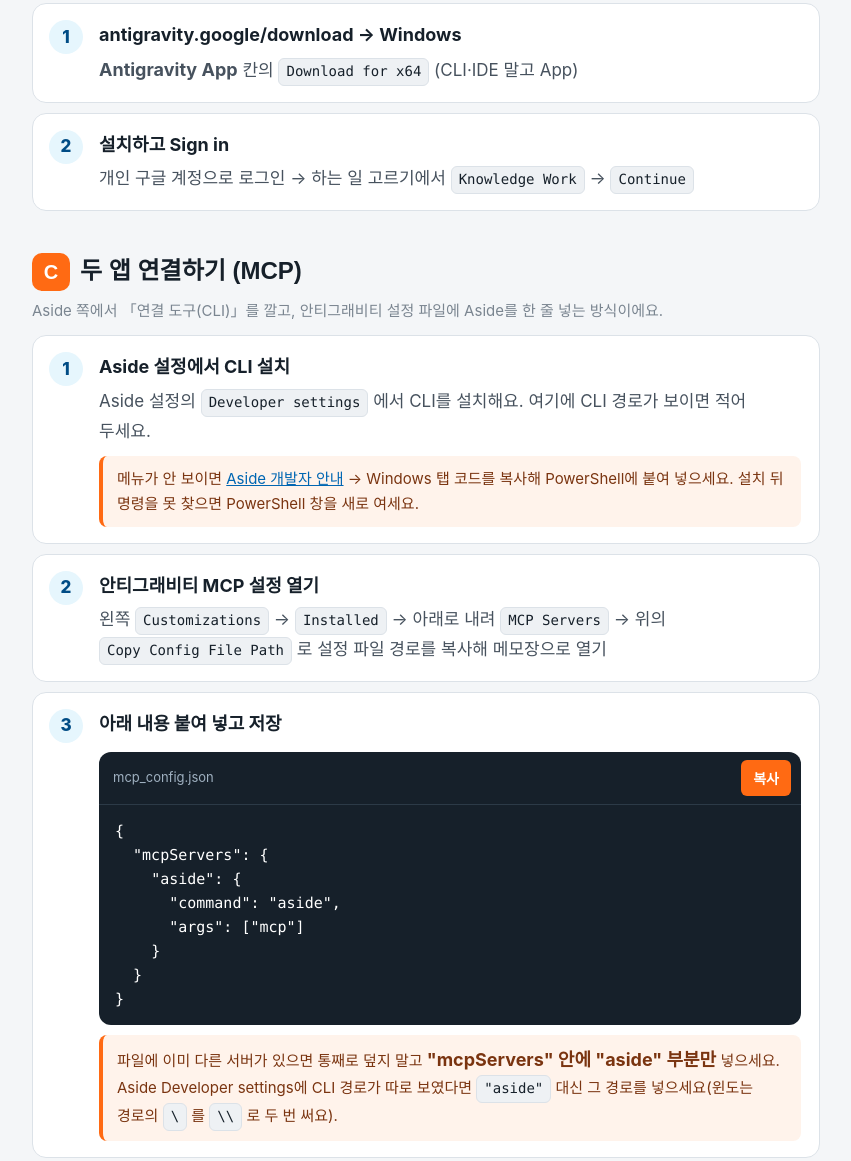
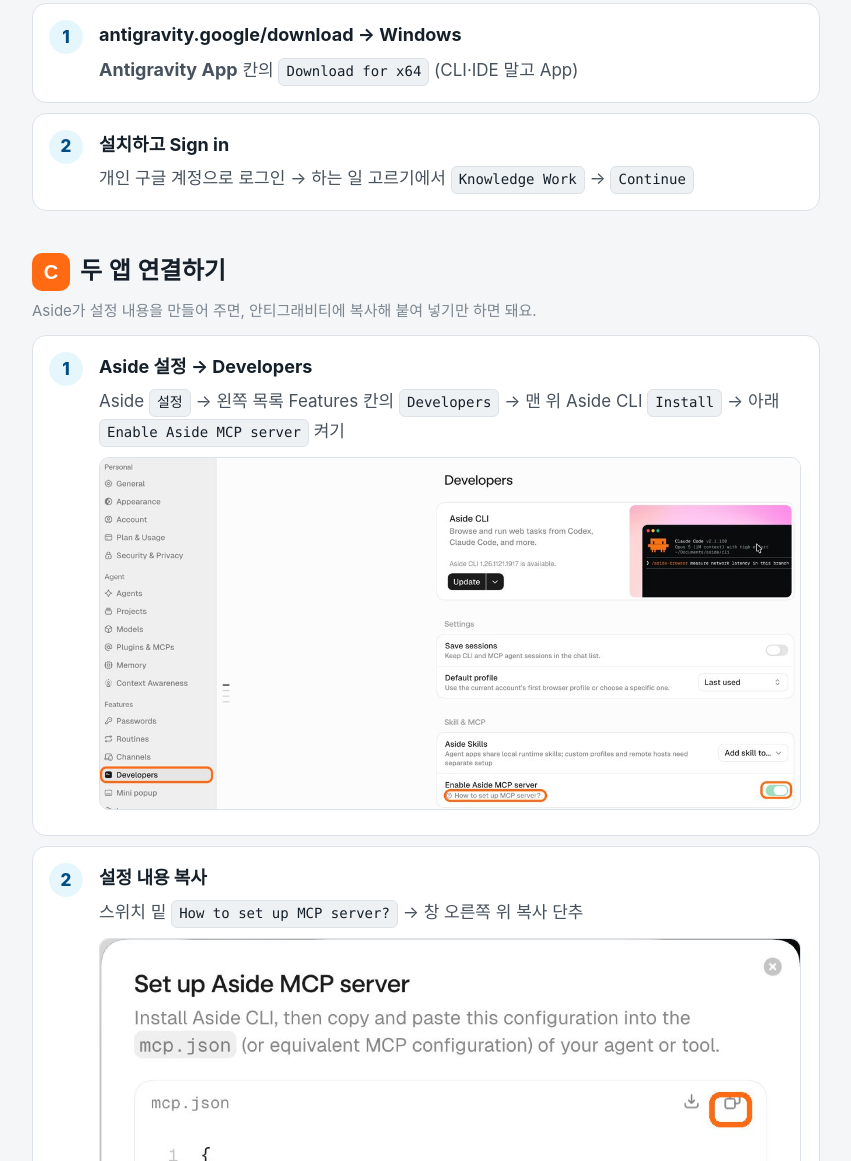
Before and after one commit to jera0520/gknu-aside, a plain HTML site: page aside-setup.html in a window 1280 px wide. Shown: the part 1072-2233 px from the top of the page, without its empty margins (214-1065 px from the left). Drawn offline with Linux system fonts and the light colour scheme; a web font is replaced by a local one.

Commit message:
Use Aside Developers copy button for MCP setup
Co-Authored-By: Claude Opus 5.5 <noreply@anthropic.com>

```diff
--- a/aside-setup.html
+++ b/aside-setup.html
@@ -75,12 +75,13 @@ ol.st p{margin:4px 0 0;color:var(--ink-2)}
 <li><b>설치하고 Sign in</b><p>개인 구글 계정으로 로그인 → 하는 일 고르기에서 <span class="btn">Knowledge Work</span> → <span class="btn">Continue</span></p></li>
 </ol>
 
-<h2><span>C</span>두 앱 연결하기 (MCP)</h2>
-<p class="sub">Aside 쪽에서 「연결 도구(CLI)」를 깔고, 안티그래비티 설정 파일에 Aside를 한 줄 넣는 방식이에요.</p>
+<h2><span>C</span>두 앱 연결하기</h2>
+<p class="sub">Aside가 설정 내용을 만들어 주면, 안티그래비티에 복사해 붙여 넣기만 하면 돼요.</p>
 <ol class="st">
-<li><b>Aside 설정에서 CLI 설치</b><p>Aside 설정의 <span class="btn">Developer settings</span> 에서 CLI를 설치해요. 여기에 CLI 경로가 보이면 적어 두세요.</p><div class="tip">메뉴가 안 보이면 <a href="https://docs.aside.com/help/developers#install-the-cli" target="_blank" rel="noopener">Aside 개발자 안내</a> → Windows 탭 코드를 복사해 PowerShell에 붙여 넣으세요. 설치 뒤 명령을 못 찾으면 PowerShell 창을 새로 여세요.</div></li>
-<li><b>안티그래비티 MCP 설정 열기</b><p>왼쪽 <span class="btn">Customizations</span> → <span class="btn">Installed</span> → 아래로 내려 <span class="btn">MCP Servers</span> → 위의 <span class="btn">Copy Config File Path</span> 로 설정 파일 경로를 복사해 메모장으로 열기</p></li>
-<li><b>아래 내용 붙여 넣고 저장</b>
+<li><b>Aside 설정 → Developers</b><p>Aside <span class="btn">설정</span> → 왼쪽 목록 Features 칸의 <span class="btn">Developers</span> → 맨 위 Aside CLI <span class="btn">Install</span> → 아래 <span class="btn">Enable Aside MCP server</span> 켜기</p><img src="aside_developers.jpg" alt="Aside 설정 Developers 화면" style="width:100%;border:1px solid var(--line);border-radius:10px;margin-top:10px"></li>
+<li><b>설정 내용 복사</b><p>스위치 밑 <span class="btn">How to set up MCP server?</span> → 창 오른쪽 위 복사 단추</p><img src="aside_mcp_copy.jpg" alt="Aside MCP 설정 복사 창" style="width:100%;border:1px solid var(--line);border-radius:10px;margin-top:10px"><div class="tip">내 PC 경로가 이미 들어 있어서 고칠 게 없어요.</div></li>
+<li><b>안티그래비티에 붙여 넣기</b><p>왼쪽 <span class="btn">Customizations</span> → <span class="btn">Installed</span> → 아래 <span class="btn">MCP Servers</span> → <span class="btn">Copy Config File Path</span> 로 경로를 복사해 메모장으로 열고, 복사한 내용을 붙여 넣고 저장</p><div class="tip">파일에 이미 다른 서버가 있으면 통째로 덮지 말고 <b>"mcpServers" 안에 "aside" 부분만</b> 넣으세요.</div>
+<details style="margin-top:10px"><summary style="cursor:pointer;color:var(--ink-2);font-size:15px">복사 창이 안 열리면: 기본 설정 내용</summary>
 <div class="code"><div class="code-head"><span>mcp_config.json</span><button class="copy" data-copy="j1">복사</button></div><pre id="j1">{
   "mcpServers": {
     "aside": {
@@ -88,8 +89,7 @@ ol.st p{margin:4px 0 0;color:var(--ink-2)}
       "args": ["mcp"]
     }
   }
-}</pre></div>
-<div class="tip">파일에 이미 다른 서버가 있으면 통째로 덮지 말고 <b>"mcpServers" 안에 "aside" 부분만</b> 넣으세요. Aside Developer settings에 CLI 경로가 따로 보였다면 <span class="btn">"aside"</span> 대신 그 경로를 넣으세요(윈도는 경로의 <span class="btn">\</span> 를 <span class="btn">\\</span> 로 두 번 써요).</div></li>
+}</pre></div></details></li>
 <li><b>Restart</b><p>MCP Servers 목록의 aside 옆 <span class="btn">⋮</span> → <span class="btn">Restart</span></p></li>
 </ol>
 
```
Also changed, not shown: aside_developers.jpg (added), aside_mcp_copy.jpg (added).
